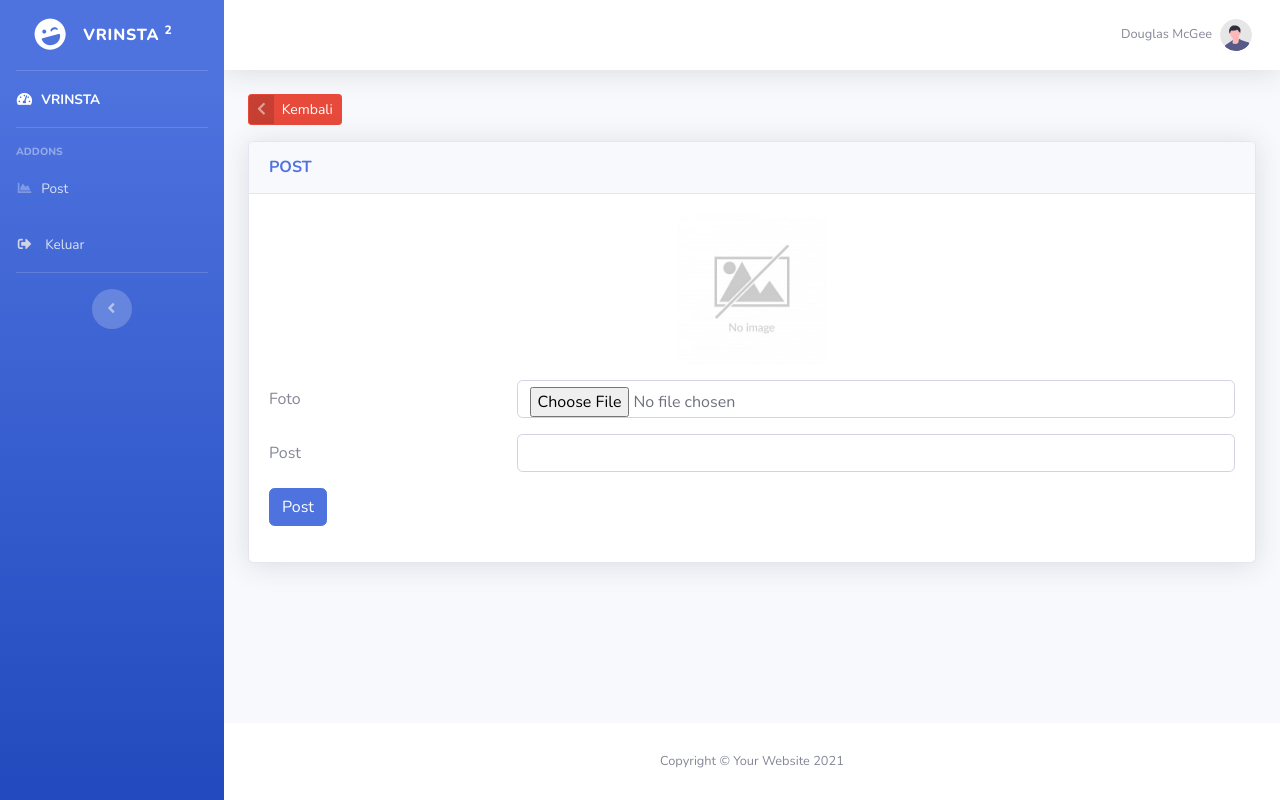
After one commit to yeremiavictor/INSTAVR, a CodeIgniter 4 app: template instavr/app/Views/post/add.php in a window 1280 px wide. The commit adds this page. Run offline with PHP 8.4 and a stand-in for CodeIgniter, Linux system fonts and the light colour scheme; the template is opened without the code that fills it, so the values that code supplies are empty; some libraries are stand-ins or nearby versions.

Commit message:
init & conf add data

```diff
--- a/instavr/app/Controllers/Post.php
+++ b/instavr/app/Controllers/Post.php
@@ -16,8 +16,8 @@ class Post extends BaseController
     public function add()
     {
         $data['namaSistem'] = 'VRINSTA';
-        $validtaion = \Config\Services::validation();
-        $validation->setRules(['foto' => 'required']);
+        $validation =  \Config\Services::validation();
+        $validation->setRules(['post' => 'required']);
         $isDataValid = $validation->withRequest($this->request)->run();
 
         if($isDataValid){
@@ -41,7 +41,7 @@ class Post extends BaseController
             $Post->insert([
                 'id'=>$this->request->getPost('id'),
                 'post'=>$this->request->getPost('post'),
-                'foto'=>$this->request->getPost('foto'),
+                // 'foto'=>$this->request->getPost('foto'),
                 'foto'=>$namafoto,
                 'comment'=>$this->request->getPost('comment'),
                 'like'=>$this->request->getPost('like'),
--- a/instavr/app/Views/layout/core.php
+++ b/instavr/app/Views/layout/core.php
@@ -21,3 +21,21 @@
 
     <!-- Page level custom scripts -->
     <script src=<?= base_url("js/demo/datatables-demo.js") ?> ></script>
+
+     <!-- Buat Preview gambar foto -->
+        <script>
+        function readURL(input, id) {
+            id = id || '#blah';
+            if (input.files && input.files[0]) {
+                var reader = new FileReader();
+
+                reader.onload = function (e) {
+                    $(id)
+                            .attr('src', e.target.result)
+                            .height(150);
+                };
+
+                reader.readAsDataURL(input.files[0]);
+            }
+        }
+        </script>
--- a/instavr/app/Views/layout/sidebar.php
+++ b/instavr/app/Views/layout/sidebar.php
@@ -14,7 +14,7 @@
 
             <!-- Nav Item - Dashboard -->
             <li class="nav-item active">
-                <a class="nav-link" href="index.html">
+                <a class="nav-link" href="<?=base_url('')?>">
                     <i class="fas fa-fw fa-tachometer-alt"></i>
                     <span>VRINSTA</span></a>
             </li>
@@ -51,7 +51,7 @@
 
             <!-- Nav Item - Charts -->
             <li class="nav-item">
-                <a class="nav-link" href="#">
+                <a class="nav-link" href="<?=base_url('/post')?>">
                     <i class="fas fa-fw fa-chart-area"></i>
                     <span>Post</span></a>
             </li>
--- a/instavr/app/Views/layout/topbar.php
+++ b/instavr/app/Views/layout/topbar.php
@@ -18,7 +18,7 @@
                                 data-toggle="dropdown" aria-haspopup="true" aria-expanded="false">
                                 <span class="mr-2 d-none d-lg-inline text-gray-600 small">Douglas McGee</span>
                                 <img class="img-profile rounded-circle"
-                                    src="img/undraw_profile.svg">
+                                    src="<?= base_url('img/undraw_profile.svg')?>">
                             </a>
                             <!-- Dropdown - User Information -->
                             <div class="dropdown-menu dropdown-menu-right shadow animated--grow-in"
--- /dev/null
+++ b/instavr/app/Views/post/add.php
@@ -0,0 +1,99 @@
+<?= $this->extend('layout/layout') ?>
+
+    <?= $this->section('content') ?>
+
+        <!-- Content Wrapper -->
+        <div id="content-wrapper" class="d-flex flex-column">
+
+            <!-- Main Content -->
+            <div id="content">
+
+                <!-- Topbar -->
+                    <?= $this->include('layout/topbar') ?>
+                <!-- End of Topbar -->
+
+                <!-- Begin Page Content -->
+                <div class="container-fluid">
+
+                    <!-- Page Heading -->
+
+                    <!-- Content Row -->
+                    <div class="row">
+
+                        <!-- Content Column -->
+
+                        <div class="col-lg-12 mb-4">
+
+                                <div class="d-sm-flex mb-3">
+                                    <a href="<?= base_url('/post')?>" class="btn btn-danger btn-icon-split btn-sm">
+                                        <span class="icon text-white-50">
+                                            <i class="fas fa-chevron-left"></i>
+                                        </span>
+                                        <span class="text">Kembali</span>
+                                    </a>
+                                </div>
+
+                            <!-- Illustrations -->
+                            <div class="card shadow mb-4">
+                                <div class="card-header py-3">
+                                    <h6 class="m-0 font-weight-bold text-primary">POST</h6>
+                                </div>
+                                <div class="card-body">
+
+                                    <!-- CONTENT -->
+                                    <form action="" method="post" id="text-editor"  name="ajax_form" id="ajax_form" class="user" enctype="multipart/form-data">
+                                        <!-- Hidden -->
+                                            <input id="like" name="like" type="text" value="0"  /hidden>
+                                            <input id="comment" name="comment" type="text" value="" /hidden>
+                                        <!-- Hidden -->
+
+                                    <div class="text-center">
+                                        <img id="blah" src="<?=base_url("img/none.jpg")?>" class=""  height="150"/>
+                                    </div>
+
+                                        <div class="form-group col-md-6 text-center">
+
+                                        </div>
+
+                                        <div class="form-group row">
+                                            <label for="foto" class="col-3 col-form-label">Foto</label>
+                                            <div class="col-9">
+                                            <input name="foto" type="file" class="form-control" required="required" onchange="readURL(this);" accept="image/*">
+                                            </div>
+                                        </div>
+
+                                        <div class="form-group row">
+                                            <label for="post" class="col-3 col-form-label">Post</label>
+                                            <div class="col-9">
+                                            <input id="post" name="post" type="text" class="form-control" required="required">
+                                            </div>
+                                        </div>
+
+                                        <div class="form-group row">
+                                            <div class="offset-0 col-9">
+                                            <button name="submit" type="submit" class="btn btn-primary" value="Save">Post</button>
+                                            </div>
+                                        </div>
+                                    </form>
+
+
+                                </div>
+                            </div>
+
+                        </div>
+                    </div>
+
+                </div>
+                <!-- /.container-fluid -->
+
+            </div>
+            <!-- End of Main Content -->
+
+            <!-- Footer -->
+                <?= $this->include("layout/footer") ?>
+            <!-- End of Footer -->
+
+        </div>
+        <!-- End of Content Wrapper -->
+
+<?= $this->endSection() ?>
```
Also changed, not shown: instavr/public/img/none.jpg (added).
